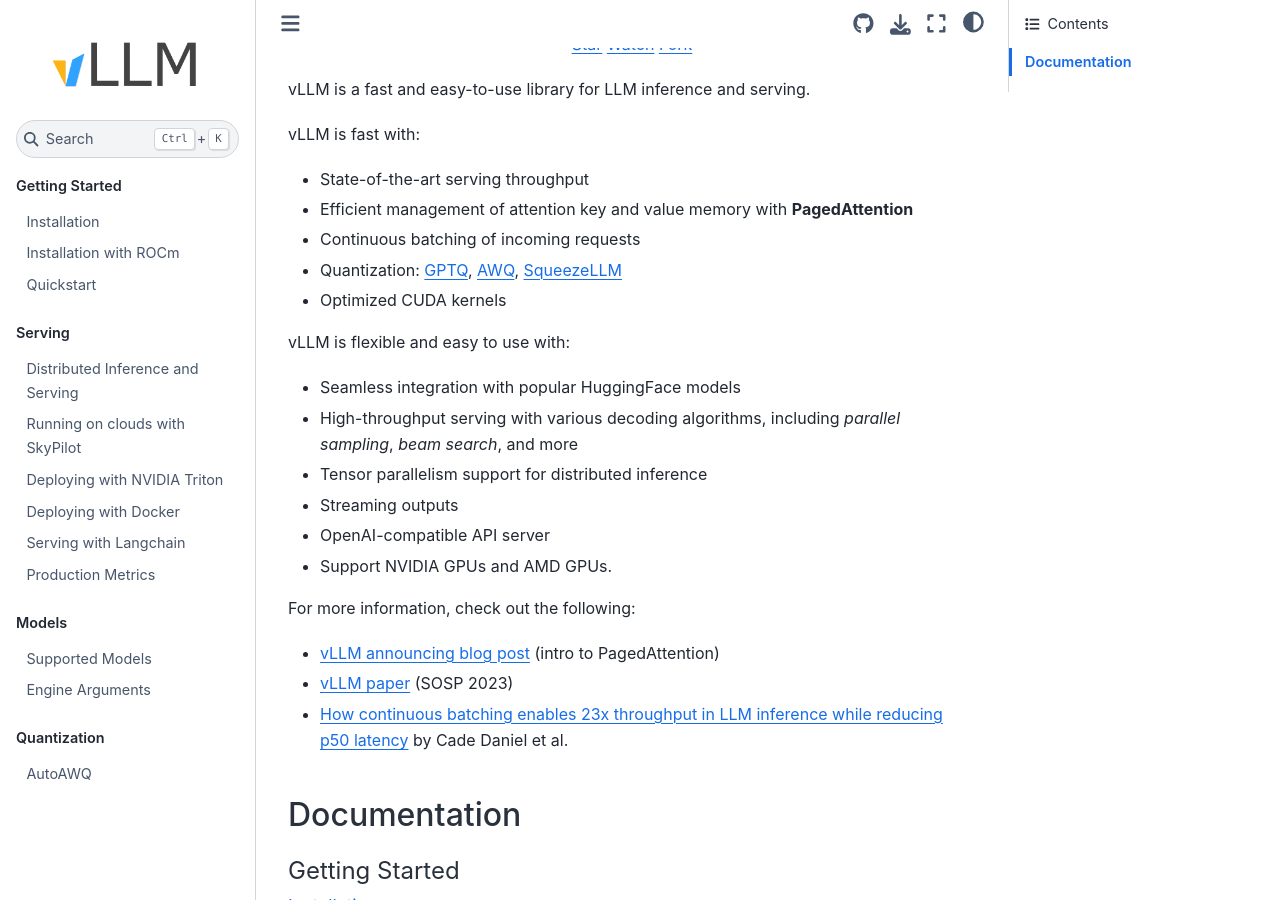
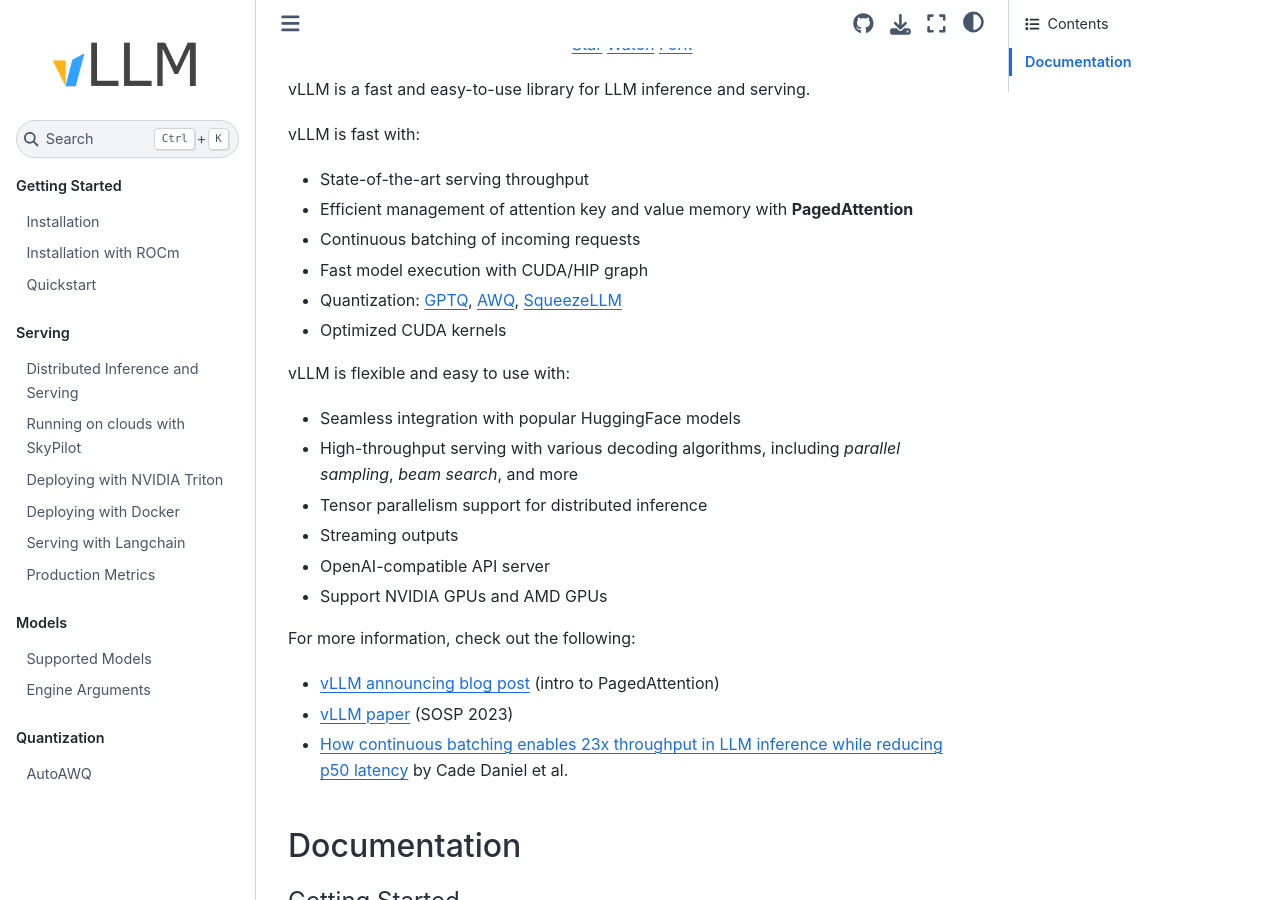
Before and after one commit to shaojiewang/vllm-rocm, a Sphinx documentation site: the page built from docs/source/index.rst, in a window 1280 px wide and 900 px high, scrolled down 296 px. Built offline with Sphinx 7.4.7 and the Sphinx Book theme 1.1.4, drawn with Linux system fonts in a browser that asks for light colours; pages that are not in the unit, such as notebooks, are missing from menus.

Commit message:
[Docs] Add CUDA graph support to docs (#2148)

```diff
--- a/docs/source/index.rst
+++ b/docs/source/index.rst
@@ -30,6 +30,7 @@
 * State-of-the-art serving throughput
 * Efficient management of attention key and value memory with **PagedAttention**
 * Continuous batching of incoming requests
+* Fast model execution with CUDA/HIP graph
 * Quantization: `GPTQ <https://arxiv.org/abs/2210.17323>`_, `AWQ <https://arxiv.org/abs/2306.00978>`_, `SqueezeLLM <https://arxiv.org/abs/2306.07629>`_
 * Optimized CUDA kernels
 
@@ -40,7 +41,7 @@
 * Tensor parallelism support for distributed inference
 * Streaming outputs
 * OpenAI-compatible API server
-* Support NVIDIA GPUs and AMD GPUs.
+* Support NVIDIA GPUs and AMD GPUs
 
 For more information, check out the following:
 
```
Also changed, not shown: README.md (+2 -1 lines).
